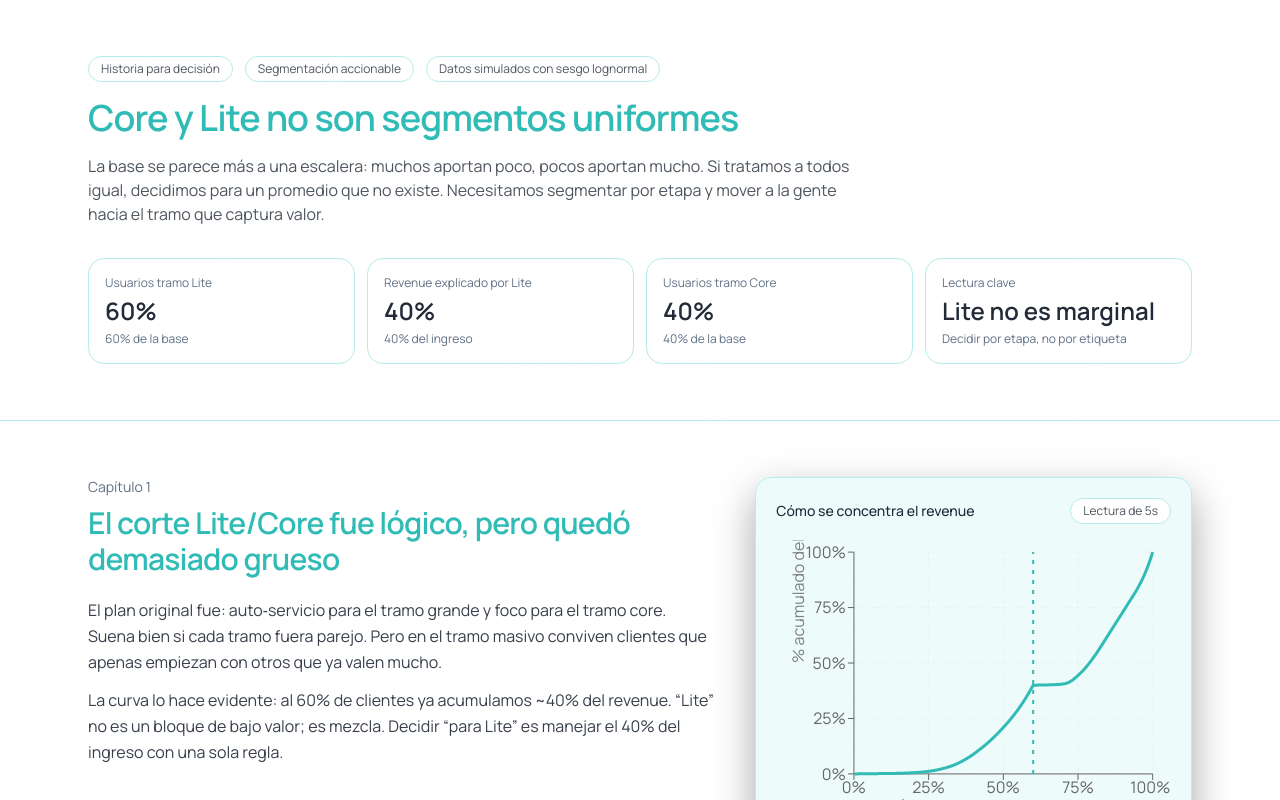
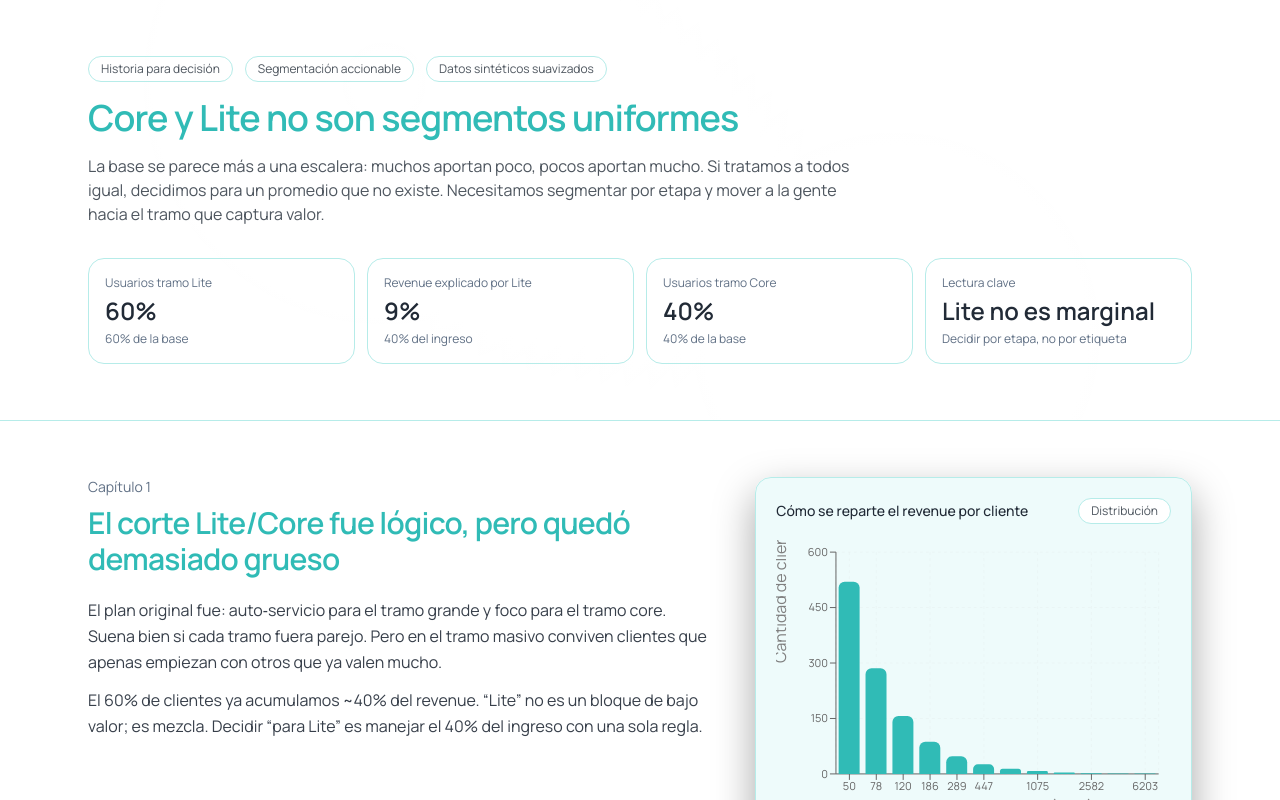
Before and after one commit to jdbAlegra/segmentation, a React (Vite) app: page / in a window 1280 px wide. Shown: the top 800 px of the page. Built offline with nearby package versions, Linux system fonts and the light colour scheme.

Commit message:
improving charts

```diff
--- a/src/StorySegmentationPage.jsx
+++ b/src/StorySegmentationPage.jsx
@@ -1,7 +1,5 @@
 import React, { useMemo, useState, useEffect } from "react";
 import {
-  AreaChart,
-  Area,
   CartesianGrid,
   Tooltip,
   XAxis,
@@ -10,82 +8,67 @@ import {
   ResponsiveContainer,
   LineChart,
   Line,
+  BarChart,
+  Bar,
 } from "recharts";
 import { motion } from "framer-motion";
 
 // Tailwind assumed. Drop this file into a Vite/React app and render <StorySegmentationPage />.
 
-const clamp = (n, a, b) => Math.max(a, Math.min(b, n));
-
 const formatPct = (n) => `${Math.round(n)}%`;
 
-// Deterministic lognormal-ish generator so the story feels stable on every render.
-function buildCustomerSample({ seed = 9, customers = 520, liteShare = 0.6, targetLiteRevenue = 40 }) {
-  let s = seed >>> 0;
-  const rand = () => {
-    s = (s * 1664525 + 1013904223) >>> 0;
-    return (s & 0xffffffff) / 0x100000000;
+// Curva suave convexa: y = (exp(beta*x) - 1) / (exp(beta) - 1), calibrada para que 60% clientes ≈ 40% revenue.
+// Además generamos un histograma sintético altamente sesgado (muchos bajos, pocos altos).
+function buildCustomerSample({ liteShare = 0.6, targetLiteRevenue = 40, points = 101, histogramBins = 12 }) {
+  const targetY = targetLiteRevenue / 100;
+
+  // Resolvemos beta por búsqueda binaria para que f(liteShare) ≈ targetY.
+  const solveBeta = () => {
+    let lo = 0.01;
+    let hi = 6;
+    const f = (b) => (Math.exp(b * liteShare) - 1) / (Math.exp(b) - 1);
+    for (let i = 0; i < 40; i++) {
+      const mid = (lo + hi) / 2;
+      const v = f(mid);
+      if (v > targetY) hi = mid;
+      else lo = mid;
+    }
+    return (lo + hi) / 2;
   };
 
-  // Generate skew: many pequeños, pocos grandes
-  const rows = Array.from({ length: customers }, () => {
-    // lognormal via Box–Muller on log space
-    const u = Math.max(1e-9, rand());
-    const v = Math.max(1e-9, rand());
-    const z = Math.sqrt(-2 * Math.log(u)) * Math.cos(2 * Math.PI * v);
-    // center around low revenue, add rare jumps
-    const base = Math.exp(0.3 + 1.05 * z);
-    const jump = rand() < 0.08 ? Math.exp(1.4 * rand()) : 1;
-    const revenue = Math.max(0.08, base * jump);
-    return { id: crypto.randomUUID?.() ?? `${rand()}`, revenue };
+  const beta = solveBeta();
+  const fn = (p) => ((Math.exp(beta * p) - 1) / (Math.exp(beta) - 1)) * 100;
+
+  const curve = Array.from({ length: points }, (_, i) => {
+    const p = (i / (points - 1));
+    return { p: p * 100, cumShare: fn(p) };
   });
 
-  // Sort ascending, then build cumulative percents (Lorenz-style)
-  const sorted = rows.sort((a, b) => a.revenue - b.revenue);
-  const total = sorted.reduce((acc, c) => acc + c.revenue, 0);
-  const cum = [];
-  let running = 0;
-  sorted.forEach((c, i) => {
-    running += c.revenue;
-    const pClients = ((i + 1) / customers) * 100;
-    const pRevenue = (running / total) * 100;
-    cum.push({ p: pClients, cumShare: pRevenue });
+  const liteRevenuePct = fn(liteShare);
+  const coreRevenuePct = 100 - liteRevenuePct;
+
+  // Ruta “mensual” simple: 12 puntos equiespaciados en clientes
+  const monthly = Array.from({ length: 12 }, (_, i) => {
+    const p = (i + 1) / 12;
+    return { month: i + 1, revenuePct: fn(p), clientsPct: p * 100 };
   });
 
-  // Ajuste: forzar que en el percentil Lite (60% clientes) se observe ~40% revenue,
-  // conservando 100% en el extremo superior para que la lectura sea coherente con el brief.
-  const liteIdx = Math.floor(customers * liteShare);
-  const currentLite = cum[liteIdx - 1]?.cumShare ?? 0.0001;
-  const targetLite = targetLiteRevenue;
-  const factorLow = targetLite / currentLite;
-  const factorHigh = (100 - targetLite) / (100 - currentLite);
-
-  const adjusted = cum.map((d) => {
-    if (d.p <= liteShare * 100) {
-      return { ...d, cumShare: clamp(d.cumShare * factorLow, 0, targetLite) };
-    }
-    const above = d.cumShare - currentLite;
-    const newShare = targetLite + above * factorHigh;
-    return { ...d, cumShare: clamp(newShare, 0, 100) };
-  });
-
-  // Cohort facts (used in copy) — now aligned to the target distribution
-  const liteRevenuePct = targetLite;
-  const coreRevenuePct = 100 - liteRevenuePct;
-
-  // Time path to show how value piles on: cumulative curve sampled over "months"
-  const monthly = [];
-  const step = Math.max(4, Math.floor(customers / 13));
-  for (let i = step; i <= customers; i += step) {
-      const point = adjusted[i - 1] ?? cum[i - 1];
-      monthly.push({
-        month: monthly.length + 1,
-        revenuePct: point?.cumShare ?? 0,
-        clientsPct: (i / customers) * 100,
-      });
+  // Histograma sintético (no monetario) para mostrar “muchos pequeños, pocos grandes”
+  const histogram = [];
+  let count = 520;
+  let bucket = 50; // valor de referencia de revenue de factura
+  const decay = 0.55;
+  const growth = 1.55;
+  for (let i = 0; i < histogramBins; i++) {
+    histogram.push({
+      bucket: `${Math.round(bucket)}`,
+      count: Math.max(1, Math.round(count)),
+    });
+    count *= decay;
+    bucket *= growth;
   }
 
-  return { curve: adjusted, liteRevenuePct, coreRevenuePct, monthly };
+  return { curve, liteRevenuePct, coreRevenuePct, monthly, histogram };
 }
 
 const Pill = ({ children }) => (
@@ -113,56 +96,38 @@ const Section = ({ kicker, title, right, children }) => (
   </section>
 );
 
-function ConcentrationChart({ data, liteX = 60 }) {
-  const safe = Array.isArray(data) && data.length ? data : [{ p: 0, cumShare: 0 }, { p: 100, cumShare: 100 }];
-
+function HistogramChart({ data }) {
+  const safe = Array.isArray(data) && data.length ? data : [];
   return (
     <Card>
       <div className="flex items-center justify-between">
-        <div className="text-sm font-medium">Cómo se concentra el revenue</div>
-        <Pill>Lectura de 5s</Pill>
+        <div className="text-sm font-medium">Cómo se reparte el revenue por cliente</div>
+        <Pill>Distribución</Pill>
       </div>
       <div className="mt-4 h-72">
         <ResponsiveContainer width="100%" height="100%">
-          <LineChart data={safe} margin={{ top: 12, right: 18, bottom: 24, left: 18 }}>
-            <CartesianGrid strokeDasharray="3 3" opacity={0.2} />
+          <BarChart data={safe} margin={{ top: 12, right: 12, left: 0, bottom: 24 }}>
+            <CartesianGrid strokeDasharray="3 3" opacity={0.12} />
             <XAxis
-              dataKey="p"
-              type="number"
-              domain={[0, 100]}
-              tickFormatter={(v) => `${Math.round(v)}%`}
-              label={{
-                value: "% de clientes (ordenados de menor a mayor facturación)",
-                position: "insideBottom",
-                offset: -8,
-              }}
+              dataKey="bucket"
+              label={{ value: "Revenue por cliente (bins)", position: "insideBottom", offset: -8 }}
+              tick={{ fontSize: 11 }}
             />
             <YAxis
-              type="number"
-              domain={[0, 100]}
-              tickFormatter={(v) => `${Math.round(v)}%`}
-              label={{
-                value: "% acumulado del revenue total",
-                angle: -90,
-                position: "insideLeft",
-                offset: 4,
-              }}
+              tick={{ fontSize: 11 }}
+              label={{ value: "Cantidad de clientes", angle: -90, position: "insideLeft", offset: 4 }}
             />
             <Tooltip
-              formatter={(v) => `${Number(v).toFixed(0)}%`}
-              labelFormatter={(l) => `${Number(l).toFixed(0)}% de clientes`}
+              formatter={(v) => `${v} clientes`}
+              labelFormatter={(l) => `Bin: ${l}`}
               contentStyle={{ borderRadius: 12, borderColor: "var(--border)", fontSize: 12 }}
             />
-            {/* Línea de igualdad */}
-            <ReferenceLine segment={[{ x: 0, y: 0 }, { x: 100, y: 100 }]} strokeDasharray="6 6" stroke="var(--muted-foreground)" />
-            {/* Corte interno actual (no decir Lite) */}
-            <ReferenceLine x={liteX} strokeDasharray="4 6" strokeWidth={2} stroke="hsl(var(--primary))" />
-            <Line type="monotone" dataKey="cumShare" stroke="hsl(var(--primary))" strokeWidth={3} dot={false} />
-          </LineChart>
+            <Bar dataKey="count" fill="hsl(var(--primary))" radius={[6, 6, 0, 0]} />
+          </BarChart>
         </ResponsiveContainer>
       </div>
       <div className="mt-3 text-xs text-muted-foreground">
-        En X = 60% miramos Y. Si Y es bajo, la mayoría aporta poco; el valor se concentra arriba.
+        Muchos clientes facturan muy poco; unos pocos concentran casi todo. El histograma cae rápido y roza cero al final.
       </div>
     </Card>
   );
@@ -235,7 +200,7 @@ export default function StorySegmentationPage() {
   const liteUsersPct = 60;
   const coreUsersPct = 40;
 
-  const { curve, liteRevenuePct, coreRevenuePct, monthly } = useMemo(
+  const { curve, liteRevenuePct, coreRevenuePct, monthly, histogram } = useMemo(
     () => buildCustomerSample({ liteShare: liteUsersPct / 100, targetLiteRevenue: 40 }),
     []
   );
@@ -255,7 +220,7 @@ export default function StorySegmentationPage() {
           <div className="flex flex-wrap items-center gap-3">
             <Pill>Historia para decisión</Pill>
             <Pill>Segmentación accionable</Pill>
-            <Pill>Datos simulados con sesgo lognormal</Pill>
+            <Pill>Datos sintéticos suavizados</Pill>
           </div>
           <h1 className="mt-4 text-4xl font-semibold tracking-tight">
             Core y Lite no son segmentos uniformes
@@ -291,15 +256,15 @@ export default function StorySegmentationPage() {
         <Section
           kicker="Capítulo 1"
           title="El corte Lite/Core fue lógico, pero quedó demasiado grueso"
-          right={<ConcentrationChart data={curve} liteX={liteUsersPct} />}
+          right={<HistogramChart data={histogram} />}
         >
           <p>
             El plan original fue: auto‑servicio para el tramo grande y foco para el tramo core. Suena bien si cada tramo fuera parejo. Pero en el
             tramo masivo conviven clientes que apenas empiezan con otros que ya valen mucho.
           </p>
           <p className="mt-3">
-            La curva lo hace evidente: al 60% de clientes ya acumulamos ~{formatPct(liteRevenuePct)} del revenue. “Lite” no es un bloque de bajo
-            valor; es mezcla. Decidir “para Lite” es manejar el 40% del ingreso con una sola regla.
+            El 60% de clientes ya acumulamos ~40% del revenue. “Lite” no es un bloque de bajo valor; es mezcla.
+            Decidir “para Lite” es manejar el 40% del ingreso con una sola regla.
           </p>
         </Section>
 
```
Also changed, not shown: 1 other file (tests, documents, lock files or other folders).
